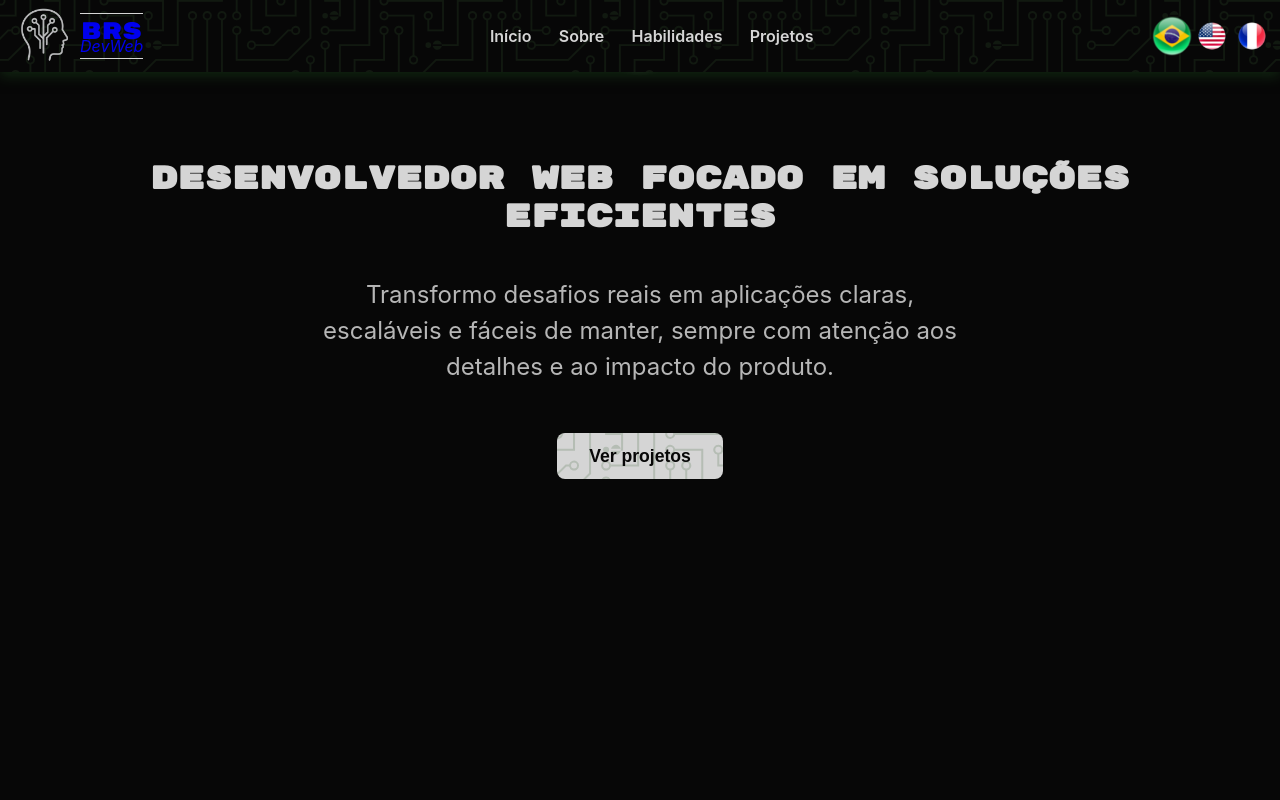
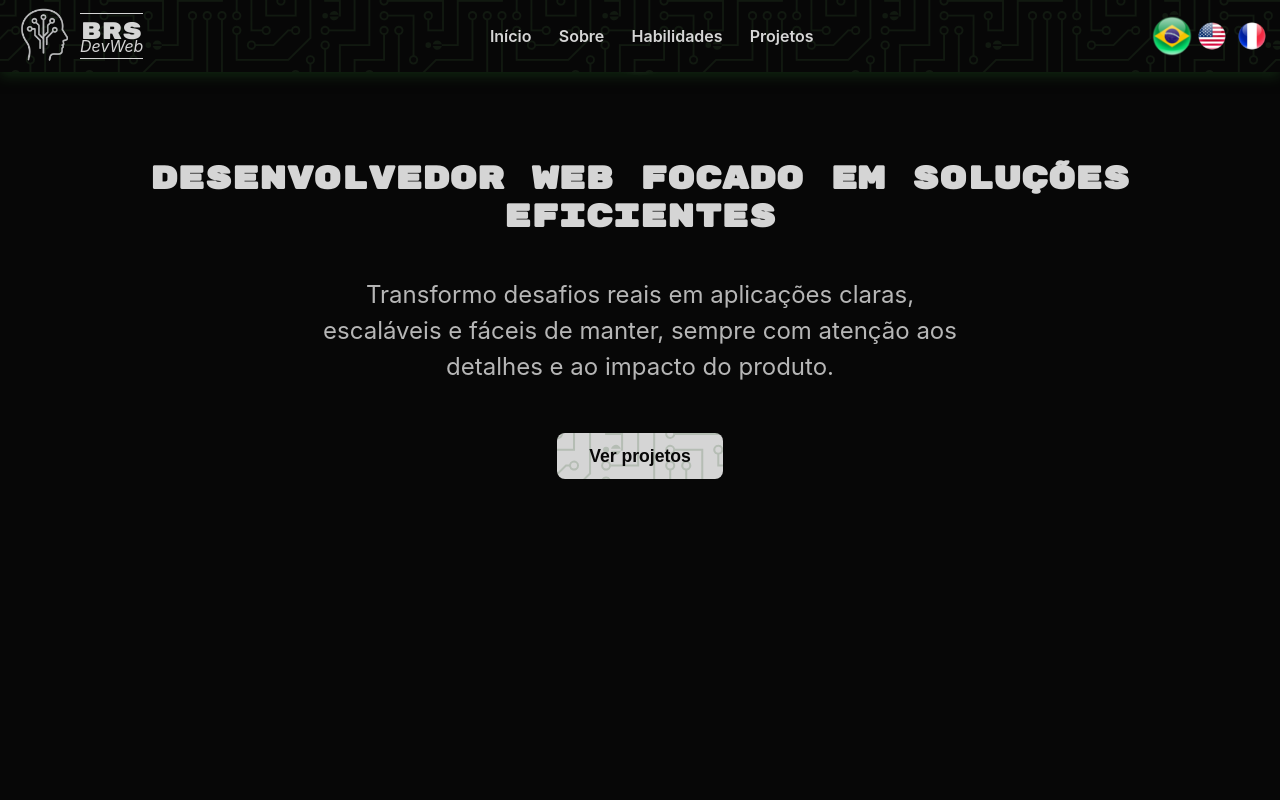
Before and after one commit to vanriwerson/web-portfolio, a React (Vite) app: page / in a window 1280 px wide. Shown: the top 800 px of the page. Built offline with nearby package versions, Linux system fonts and the light colour scheme.

Commit message:
fix: adjust logo navigation reference

```diff
--- a/src/components/Logo/index.tsx
+++ b/src/components/Logo/index.tsx
@@ -3,7 +3,7 @@ import './style.css';
 
 export default function Logo() {
   return (
-    <a href="/" className="logo-container">
+    <a href="#home" className="logo-container">
       <img
         className="logo"
         src={logos.light}
--- a/src/components/Logo/style.css
+++ b/src/components/Logo/style.css
@@ -4,6 +4,7 @@
 
 .logo-container {
   align-items: center;
+  color: var(--main-txt);
   display: flex;
   justify-content: center;
   margin: 8px;
```
